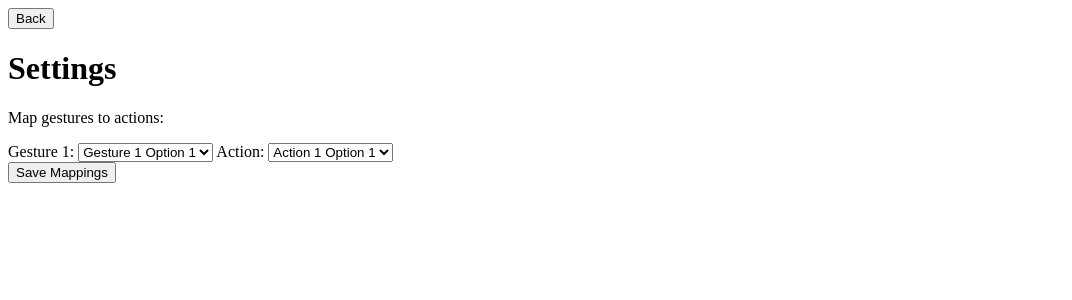
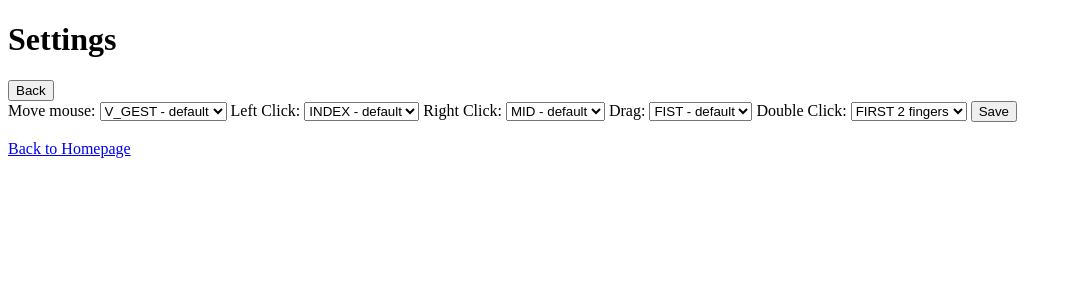
Before and after one commit to UsamaK98/SemesterProject_DIP, a Flask app: page /settings in a window 1280 px wide. Shown: the top 300 px of the page, without its empty margins (0-1072 px from the left). Run offline with Flask 3, Linux system fonts and the light colour scheme.

Commit message:
added custom gesture mapping to mouse functions

```diff
--- a/app.py
+++ b/app.py
@@ -1,5 +1,5 @@
 from flask import Flask, render_template, Response
-from flask import request, redirect, url_for
+from flask import request, redirect, url_for, flash
 import cv2
 from gesture_detection import GestureController
 from threading import Thread, Event
@@ -51,65 +51,6 @@ def gen(gc):
         yield (b'--frame\r\n'
                b'Content-Type: image/jpeg\r\n\r\n' + frame_bytes + b'\r\n')
 
-
-    """ def process_frame(self):
-        handmajor = HandRecog(HLabel.MAJOR)
-        handminor = HandRecog(HLabel.MINOR)
-        gest_name = "default_value"
-
-        with mp_hands.Hands(max_num_hands = 2,min_detection_confidence=0.5, min_tracking_confidence=0.5) as hands:
-
-            ret, image = self.cap.read()
-
-            if not ret:
-                print("Ignoring empty camera frame.")
-
-
-            image = cv2.cvtColor(cv2.flip(image, 1), cv2.COLOR_BGR2RGB)
-            image.flags.writeable = False
-            results = hands.process(image)
-
-            image.flags.writeable = True
-            image = cv2.cvtColor(image, cv2.COLOR_RGB2BGR)
-
-            if results.multi_hand_landmarks:
-                GestureController.classify_hands(results)
-                handmajor.update_hand_result(GestureController.hr_major)
-                handminor.update_hand_result(GestureController.hr_minor)
-
-                handmajor.set_finger_state()
-                handminor.set_finger_state()
-                gest_name = handminor.get_gesture()
-
-                if gest_name == Gest.PINCH_MINOR:
-                    Controller.handle_controls(gest_name, handminor.hand_result)
-                else:
-                    gest_name = handmajor.get_gesture()
-                    Controller.handle_controls(gest_name, handmajor.hand_result)
-
-                for hand_landmarks in results.multi_hand_landmarks:
-                    mp_drawing.draw_landmarks(image, hand_landmarks, mp_hands.HAND_CONNECTIONS)
-            else:
-                Controller.prev_hand = None
-        return gest_name, image
-
-
-def gen(gc):
-    cap = gc.cap
-    try:
-        while GestureController.cap.isOpened() and GestureController.gc_mode:
-            gest_name, frame = gc.process_frame()
-            ret, jpeg = cv2.imencode('.jpg', frame)
-            if not ret:
-                print("Failed to encode the frame")
-                continue
-
-            frame_bytes = jpeg.tobytes()
-            yield (b'--frame\r\n'
-                b'Content-Type: image/jpeg\r\n\r\n' + frame_bytes + b'\r\n')
-    finally:
-            cap.release() """
-
 # Create the camera object
 camera = cv2.VideoCapture(0)
 gc = GestureController()
@@ -130,24 +71,36 @@ def settings():
 def virtual_mouse_controller():
     return render_template('virtual_mouse_controller.html')  # Create a virtual_mouse_controller.html file inside the templates folder
 
-@app.route('/save_mappings', methods=['POST'])
-def save_mappings():
-    mappings = {}
+@app.route('/update_gesture_mappings', methods=['POST'])
+def update_gesture_mappings():
+    form_data = request.form
+    print("Form data:", form_data)
 
-    # Read mappings from the form
-    for key, value in request.form.items():
-        if key.startswith('gesture_'):
-            gesture_id = key.split('_')[1]
-            action_key = f'action_{gesture_id}'
-            action = request.form.get(action_key)
-            mappings[value] = action
+    with open('mappings.txt', 'r') as f:
+        lines = f.readlines()
 
-    # Save mappings to the file
+    updated_lines = []
+    used_gestures = set()
+    for line in lines:
+        if line.strip():
+            gesture, action = line.strip().split(':')
+            if action in form_data:
+                updated_gesture = form_data[action]
+                if updated_gesture in used_gestures:
+                    return f"Error: Gesture '{updated_gesture}' is already mapped to another action. Please go back & select a different gesture.", 400
+                used_gestures.add(updated_gesture)
+                updated_lines.append(f"{updated_gesture}:{action}\n")
+            else:
+                updated_lines.append(line)
+        else:
+            updated_lines.append(line)
+
     with open('mappings.txt', 'w') as f:
-        for gesture, action in mappings.items():
-            f.write(f'{gesture}:{action}\n')
+        f.writelines(updated_lines)
 
     return redirect(url_for('settings'))
+
+
 
 @app.route('/start_gesture_detection')
 def start_gesture_detection():
@@ -161,26 +114,5 @@ def stop_gesture_detection():
     gesture_detection_active.clear()
     return '', 204
 
-
-
-""" @app.route('/video_feed')
-def video_feed():
-    gc = GestureController()
-    while True:
-    #return Response(gen(gc), mimetype='multipart/x-mixed-replace; boundary=frame')
-        gest_name, frame = gc.process_frame()
-
-        ret, buffer = cv2.imencode('.jpg', frame)
-        frame = buffer.tobytes()
-        yield (b'--frame\r\n'
-                b'Content-Type: image/jpeg\r\n\r\n' + frame + b'\r\n')
-
-        key = cv2.waitKey(1)
-        if key == 27:  # The Esc key
-            break
-
-    return Response(frame, mimetype='multipart/x-mixed-replace; boundary=frame') """
-
-
 if __name__ == '__main__':
     app.run(host='0.0.0.0', debug=True)
--- a/templates/settings.html
+++ b/templates/settings.html
@@ -6,29 +6,53 @@
     <title>Settings</title>
 </head>
 <body>
+    <h1>Settings</h1>
     <button onclick="window.history.back();">Back</button>
-    <h1>Settings</h1>
-    <p>Map gestures to actions:</p>
-    <form action="/save_mappings" method="post">
-        <div>
-            <label for="gesture_1">Gesture 1:</label>
-            <select name="gesture_1" id="gesture_1">
-                <!-- Add your gesture options here -->
-                <option value="gesture_1_option_1">Gesture 1 Option 1</option>
-                <option value="gesture_1_option_2">Gesture 1 Option 2</option>
-            </select>
 
-            <label for="action_1">Action:</label>
-            <select name="action_1" id="action_1">
-                <!-- Add your action options here -->
-                <option value="action_1_option_1">Action 1 Option 1</option>
-                <option value="action_1_option_2">Action 1 Option 2</option>
-            </select>
-        </div>
+    <form action="/update_gesture_mappings" method="post">
+        <label for="action1">Move mouse:</label>
+        <select name="move_mouse" id="action1">
+            <option value="V_GEST">V_GEST - default</option>
+            <option value="FIST">FIST</option>
+            <option value="PALM">PALM</option>
+        </select>
 
-        <!-- Add more gesture and action mappings as needed -->
+        <label for="action2">Left Click:</label>
+        <select name="handle_left_click" id="action2">
+            <option value="INDEX">INDEX - default</option>
+            <option value="THUMB">THUMB</option>
+            <option value="MID">MID</option>
+        </select>
 
-        <input type="submit" value="Save Mappings">
+        <label for="action3">Right Click:</label>
+        <select name="handle_right_click" id="action3">
+            <option value="MID">MID - default</option>
+            <option value="RING">RING</option>
+            <option value="PINKY">PINKY</option>
+        </select>
+
+        <label for="action4">Drag:</label>
+        <select name="handle_drag" id="action4">
+            <option value="FIST">FIST - default</option>
+            <option value="PALM">PALM</option>
+            <option value="V_GEST">V_GEST</option>
+        </select>
+
+        <label for="action5">Double Click:</label>
+        <select name="handle_double_click" id="action5">
+            <option value="FIRST2">FIRST 2 fingers</option>
+            <option value="LAST4">LAST 4 fingers</option>
+            <option value="LAST3">LAST 3 fingers</option>
+        </select>
+
+
+
+        <!-- Add more actions and gestures here -->
+
+        <input type="submit" value="Save">
     </form>
+
+    <br>
+    <a href="/">Back to Homepage</a>
 </body>
 </html>
```
Also changed, not shown: gesture_detection.py (+11 -4 lines), mappings.txt (+8 -10 lines).
